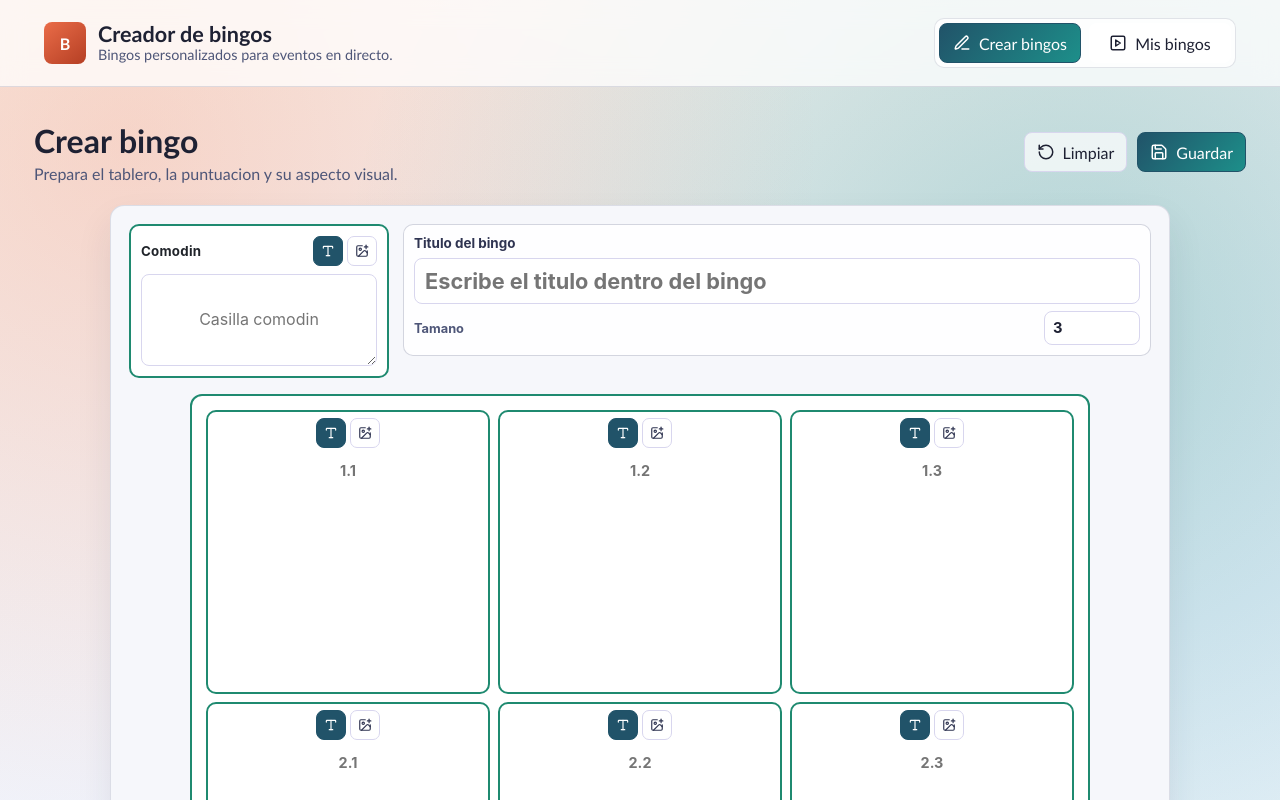
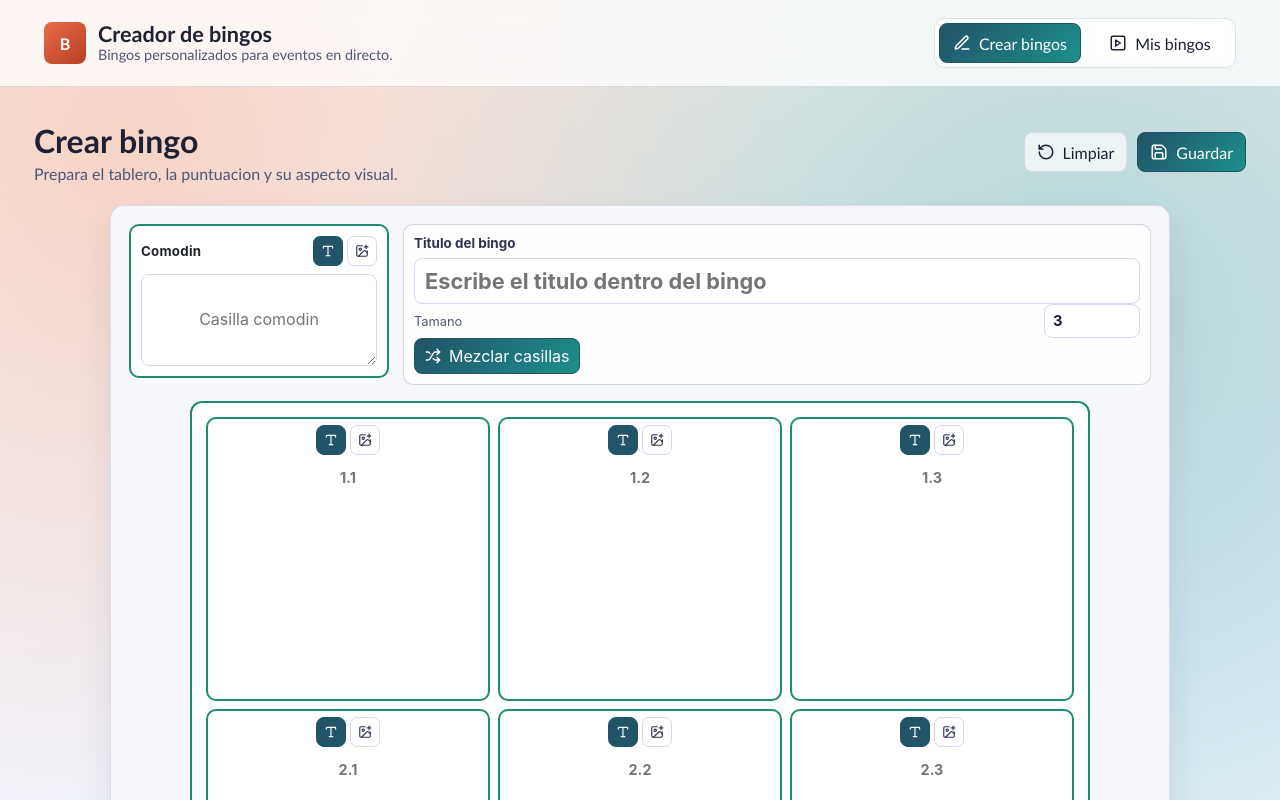
Before and after one commit to CarlesVall/Bingo, a React (Vite) app: page / in a window 1280 px wide. Shown: the top 800 px of the page. Built offline with nearby package versions, Linux system fonts and the light colour scheme.

Commit message:
Add cell position randomizer

```diff
--- a/src/components/EditableBingoBoard.tsx
+++ b/src/components/EditableBingoBoard.tsx
@@ -1,4 +1,4 @@
-import { ImagePlus, Type } from "lucide-react";
+import { ImagePlus, Shuffle, Type } from "lucide-react";
 import type { CSSProperties } from "react";
 import type { Bingo, BingoCell, WildcardCell } from "../domain/bingoTypes";
 import { imageFileToDataUrl } from "../utils/images";
@@ -34,6 +34,28 @@ function applyWildcardPatch(
     ...bingo,
     wildcard: { ...bingo.wildcard, ...patch },
   });
+}
+
+function shuffleCells(cells: BingoCell[]) {
+  const shuffledContents = cells.map((cell) => ({
+    contentType: cell.contentType,
+    text: cell.text,
+    imageDataUrl: cell.imageDataUrl,
+    altText: cell.altText,
+  }));
+
+  for (let index = shuffledContents.length - 1; index > 0; index -= 1) {
+    const nextIndex = Math.floor(Math.random() * (index + 1));
+    [shuffledContents[index], shuffledContents[nextIndex]] = [
+      shuffledContents[nextIndex],
+      shuffledContents[index],
+    ];
+  }
+
+  return cells.map((cell, index) => ({
+    ...cell,
+    ...shuffledContents[index],
+  }));
 }
 
 export function EditableBingoBoard({
@@ -83,6 +105,13 @@ export function EditableBingoBoard({
     }
     const imageDataUrl = await imageFileToDataUrl(file);
     applyWildcardPatch(bingo, { contentType: "image", imageDataUrl }, onChange);
+  }
+
+  function randomizeCellPositions() {
+    onChange({
+      ...bingo,
+      cells: shuffleCells(bingo.cells),
+    });
   }
 
   return (
@@ -157,7 +186,8 @@ export function EditableBingoBoard({
           )}
         </div>
 
-        <label className="title-inline-editor">
+        <div className="title-inline-editor">
+          <label className="title-inline-field">
             <span>Titulo del bingo</span>
             <input
               type="text"
@@ -170,6 +200,7 @@ export function EditableBingoBoard({
               }
               placeholder="Escribe el titulo dentro del bingo"
             />
+          </label>
           <div className="title-inline-size">
             <span>Tamano</span>
             <input
@@ -180,7 +211,15 @@ export function EditableBingoBoard({
               onChange={(event) => onSizeChange(Number(event.target.value))}
             />
           </div>
-        </label>
+          <button
+            type="button"
+            className="shuffle-cells-button"
+            onClick={randomizeCellPositions}
+          >
+            <Shuffle size={16} />
+            Mezclar casillas
+          </button>
+        </div>
       </div>
 
       <div
--- a/src/styles/global.css
+++ b/src/styles/global.css
@@ -1633,6 +1633,15 @@ button.bingo-cell {
   font-size: 0.92rem;
 }
 
+.shuffle-cells-button {
+  justify-self: start;
+  min-height: 36px;
+  padding: 7px 10px;
+  color: #ffffff;
+  border-color: #215369;
+  background: linear-gradient(130deg, #215369, #1d8f8a);
+}
+
 .editable-bingo-grid {
   width: min(100%, 900px);
   max-width: 900px;
```
Lines whose indentation alone changed are shown as unchanged.
